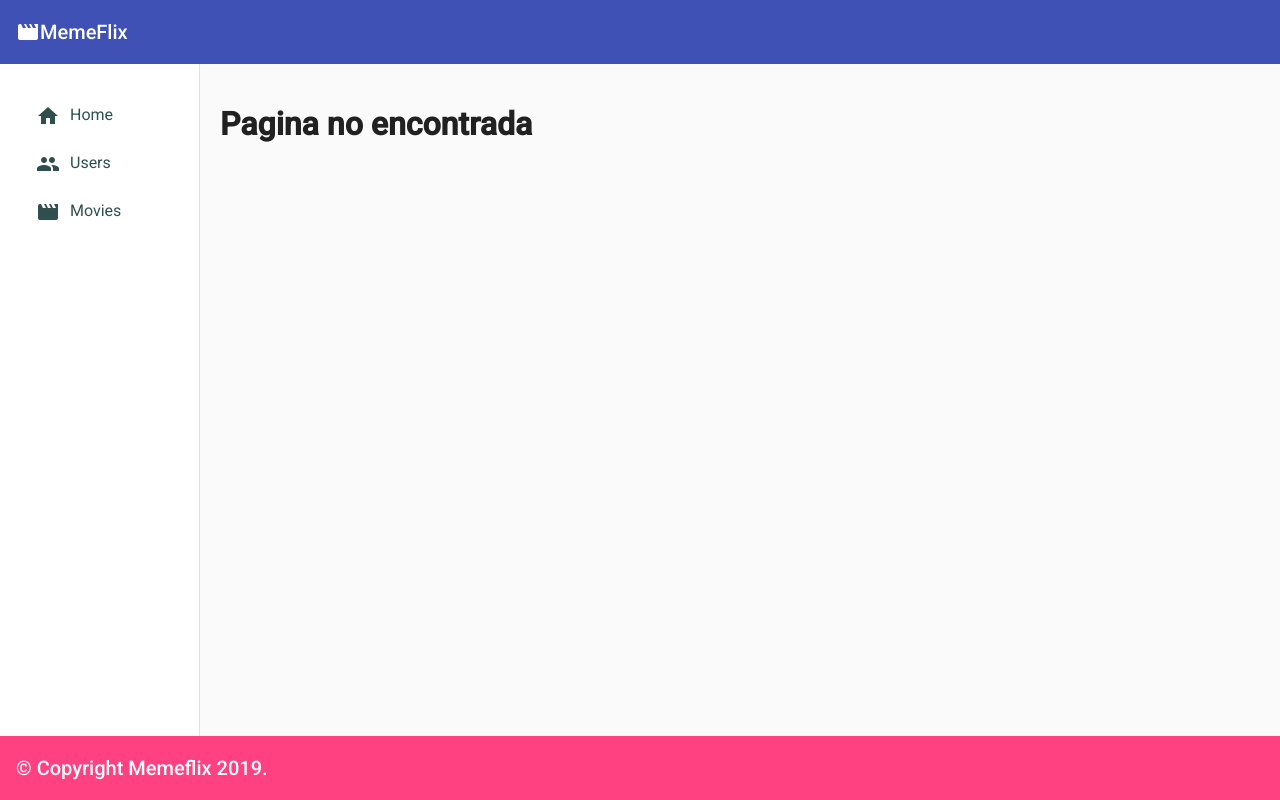
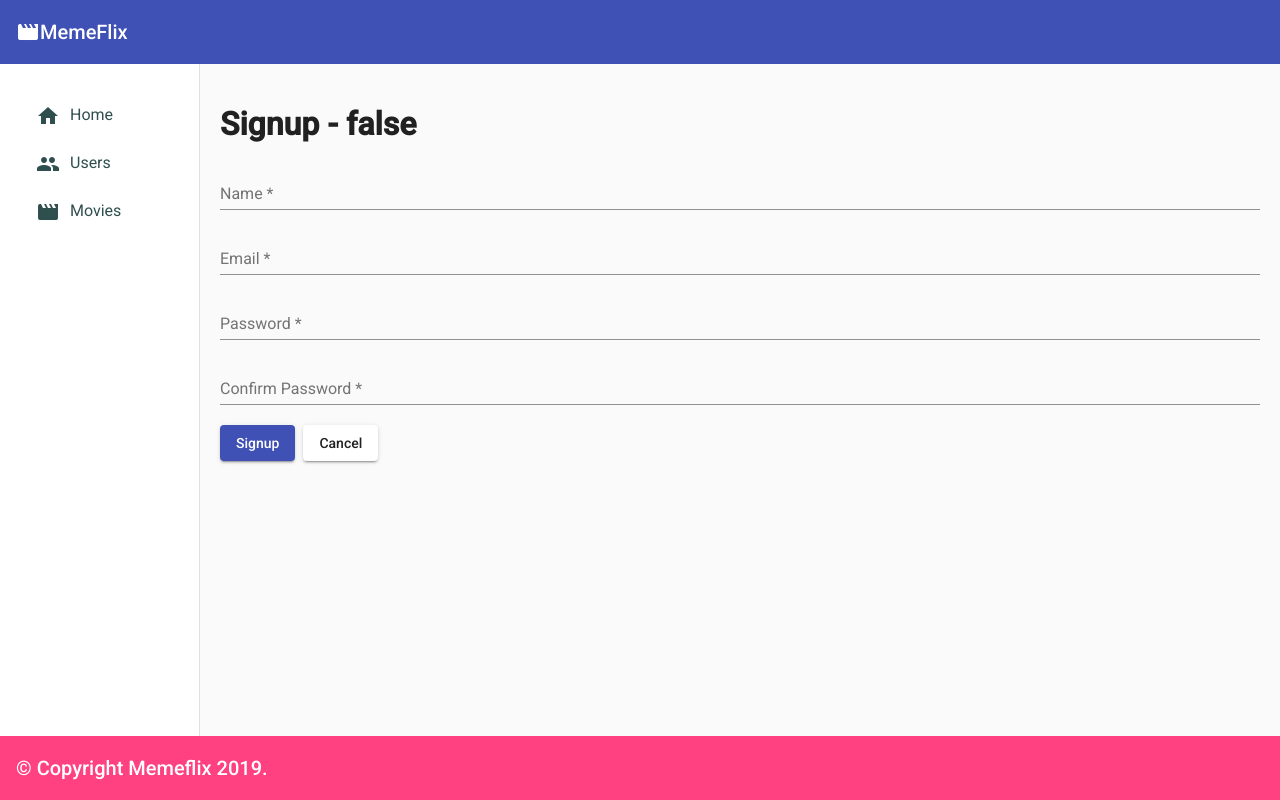
Before and after one commit to fsevilla/angular-memeflix, an Angular app: page /signup in a window 1280 px wide. Built offline with nearby package versions, Linux system fonts and the light colour scheme.

Commit message:
Added signup component

```diff
--- a/src/app/app-routing.module.ts
+++ b/src/app/app-routing.module.ts
@@ -5,12 +5,14 @@ import { HomeComponent } from './pages/home/home.component';
 import { NotFoundComponent } from './pages/not-found/not-found.component';
 import { UsersComponent } from './pages/users/users.component';
 import { MoviesComponent } from './pages/movies/movies.component';
+import { SignupComponent } from './pages/signup/signup.component';
 
 
 const routes: Routes = [
   { path: '', component: HomeComponent },
   { path: 'users', component: UsersComponent },
   { path: 'movies', component: MoviesComponent },
+  { path: 'signup', component: SignupComponent },
   { path: '**', component: NotFoundComponent }
 ];
 
--- /dev/null
+++ b/src/app/pages/signup/signup.component.css
@@ -0,0 +1,7 @@
+input, mat-form-field {
+    width: 100%;
+}
+
+a {
+    margin-left: 8px;
+}
--- /dev/null
+++ b/src/app/pages/signup/signup.component.html
@@ -0,0 +1,43 @@
+<h1>Signup - {{form.valid}}</h1>
+<form [formGroup]="form" (submit)="submitForm()">
+    <mat-form-field>
+        <input matInput placeholder="Name" formControlName="name">
+        <mat-error>Name is required</mat-error>
+    </mat-form-field>
+
+    <mat-form-field>
+        <input matInput type="email" placeholder="Email" formControlName="email">
+        <mat-error *ngIf="form.controls.email.hasError('email') && !form.controls.email.hasError('required')">
+            Please enter a valid email address
+        </mat-error>
+        <mat-error *ngIf="form.controls.email.hasError('required')">
+            Email is <strong>required</strong>
+        </mat-error>
+    </mat-form-field>
+
+    <mat-form-field>
+        <input matInput type="password" placeholder="Password" formControlName="password">
+        <mat-error *ngIf="form.controls.password.hasError('minlength')">
+            Password must contain at least 6 characters
+        </mat-error>
+        <mat-error *ngIf="form.controls.password.hasError('required')">
+            Password is <strong>required</strong>
+        </mat-error>
+    </mat-form-field>
+
+    <mat-form-field>
+        <input matInput type="password" placeholder="Confirm Password" formControlName="confirmation">
+        <mat-error *ngIf="form.controls.confirmation.hasError('minlength')">
+            Password must contain at least 6 characters
+        </mat-error>
+        <mat-error *ngIf="form.controls.confirmation.hasError('required')">
+            Password is <strong>required</strong>
+        </mat-error>
+    </mat-form-field>
+
+    <mat-error *ngIf="hasMatchError()">Las contraseñas no coinciden</mat-error>
+
+    <button mat-raised-button color="primary">Signup</button>
+    <a mat-raised-button routerLink=".">Cancel</a>
+
+</form>
--- /dev/null
+++ b/src/app/pages/signup/signup.component.ts
@@ -0,0 +1,53 @@
+import { Component, OnInit } from '@angular/core';
+import { FormGroup, FormBuilder, Validators } from '@angular/forms';
+
+@Component({
+  selector: 'app-signup',
+  templateUrl: './signup.component.html',
+  styleUrls: ['./signup.component.css']
+})
+export class SignupComponent implements OnInit {
+
+  form:FormGroup;
+
+  constructor(private formBuilder:FormBuilder) { }
+
+  ngOnInit() {
+    this.form = this.formBuilder.group({
+      name: ['', Validators.required],
+      email: ['', [Validators.required, Validators.email]],
+      password: ['', [Validators.required, Validators.minLength(6)]],
+      confirmation: ['', [Validators.required, Validators.minLength(6)]]
+    }, {
+      validators: this.matchPasswords.bind(this)
+    });
+  }
+
+  submitForm() {
+    if(this.form.valid) {
+      console.log('Form', this.form);
+    } else {
+      console.log('faltan datos');
+    }
+  }
+
+  matchPasswords() {
+    if(!this.form) {
+      console.log('no hay form');
+      return;
+    };
+    const data = this.form.getRawValue();
+    if(data.password === data.confirmation) {
+      return null;
+    } else {
+      return {
+        match: true
+      }
+    }
+  }
+
+  hasMatchError() {
+    return this.form.hasError('match') && this.form.controls.password.errors === null && this.form.controls.confirmation.errors === null;
+  }
+
+}
```
Also changed, not shown: src/app/app.module.ts (+9 -2 lines), 1 other file (tests, documents, lock files or other folders).
